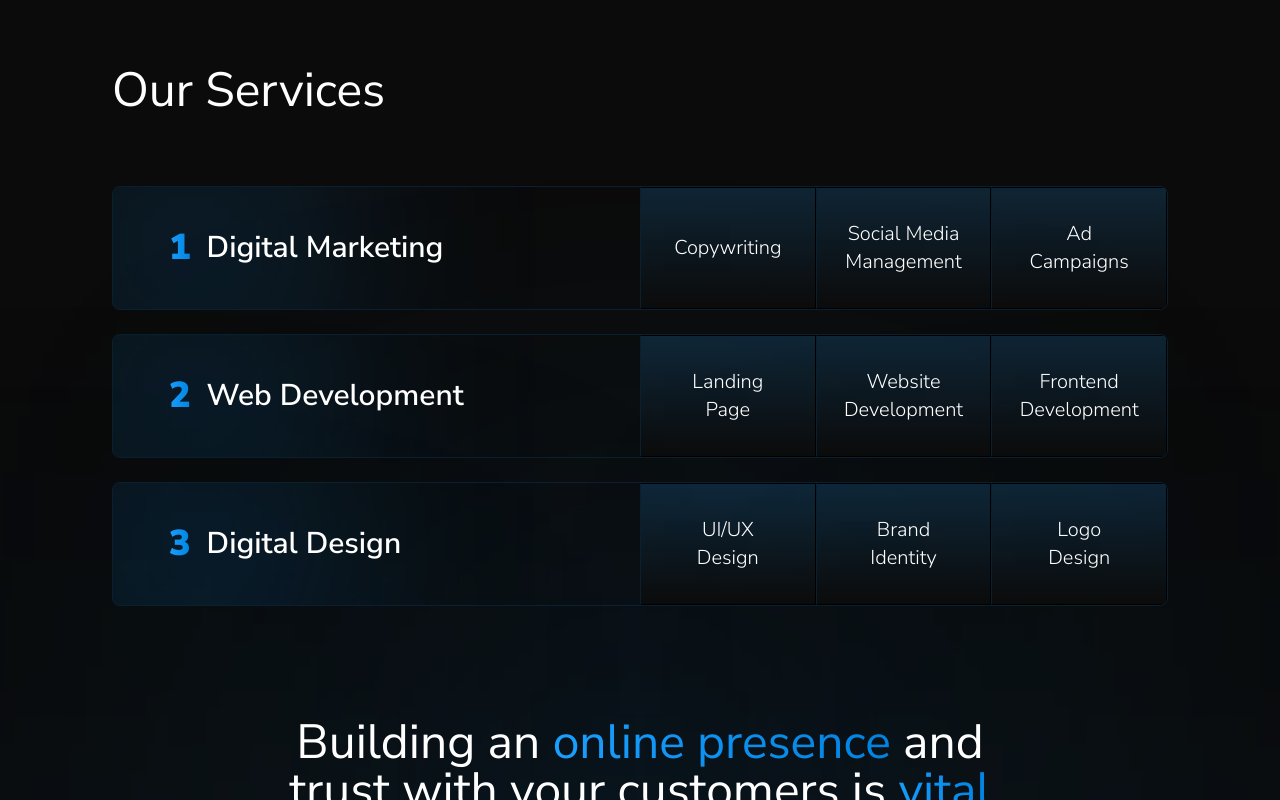
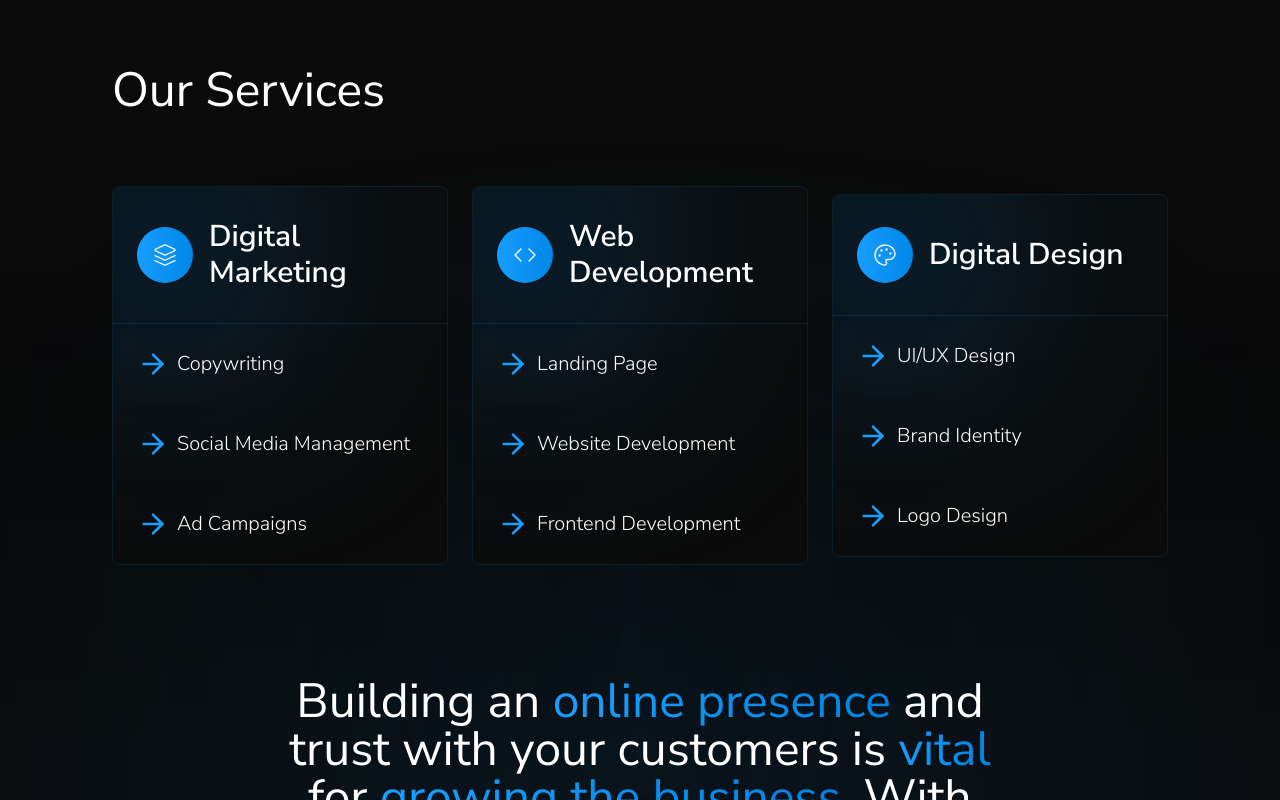
Before and after one commit to zrvnarmarin/BitLyte-Studios-Website, a Next.js app: page / in a window 1280 px wide. Shown: the part 1400-2200 px from the top of the page. Built offline with nearby package versions, Linux system fonts and the light colour scheme.

Commit message:
redesigned ServicesSection and OurProcessessSection from Home page route;

```diff
--- a/app/(home-sections)/ServicesSection.tsx
+++ b/app/(home-sections)/ServicesSection.tsx
@@ -13,13 +13,14 @@ export default function ServicesSection() {
       </h2>
 
       {/* Service categories cards */}
-      <div className="relative w-full flex flex-col items-center gap-6 pt-4 sm:pt-8 md:pt-12">
+      <div className="relative w-full grid gric-cols-1 lg:grid-cols-3 items-center gap-6 pt-4 sm:pt-8 md:pt-12">
         {serviceCategoriesData.map((serviceCategory) => (
           <ServiceCategoryCard
             key={serviceCategory.id}
             id={serviceCategory.id}
             title={serviceCategory.title}
             services={serviceCategory.services}
+            icon={serviceCategory.icon}
           />
         ))}
       </div>
@@ -31,23 +32,26 @@ export const ServiceCategoryCard = ({
   id,
   title,
   services,
+  icon,
 }: ServiceCardType) => {
   return (
-    <div className="group relative overflow-hidden w-full grid grid-cols-1 xl:grid-cols-2 justify-between rounded-lg border-[0.5px] border-[#0a2030] z-20">
+    <div className="group relative overflow-hidden w-full grid grid-cols-1 xl:grid-cols- bg-[#0b0b0b] justify-between rounded-lg border-[0.5px] border-[#0a2030] hover:shadow-[0_0_15px_0_rgba(10,32,78,1)] z-20">
       {/* Blur background */}
       {/* <div className="w-48 h-48 absolute left-0 bg-gradient-to-r from-[#1A9FFF] to-[#0086E6] z-10 blur-[230px] pointer-events-none"></div> */}
+      <div className="w-40 h-40 xl:w-28 xl:h-28 absolute top-0 bg-gradient-to-r from-[#1A9FFF] to-[#0086E6] z-10 blur-[130px] pointer-events-none"></div>
 
       <div
-        className={`overflow-hidden relative w-full flex flex-col items-center justify-center p-6 py-8`}
+        className={`overflow-hidden relative w-full flex flex-col items-center justify-center p-6 py-8 border-b-[0.5px] border-[#0a2030]`}
       >
-        <div className="relative flex flex-row items-center justify-start w-full">
-          <div className="w-40 h-40 xl:w-28 xl:h-28 absolute left-0 bg-gradient-to-r from-[#1A9FFF] to-[#0086E6] z-10 blur-[130px] pointer-events-none"></div>
-          <div className="hidden md:block md:w-40 md:h-40 xl:hidden  absolute right-0 bg-gradient-to-r from-[#1A9FFF] to-[#0086E6] z-10 blur-[130px] pointer-events-none"></div>
-
-          <h3 className="w-full flex sm:flex-row items-center justify-center xl:justify-start xl:pl-8 gap-3 sm:gap-4 z-20 text-center">
-            <span className="custom-text font-black text-3xl xs:text-4xl z-20">
+        <div className="relative flex flex-row items-center justify-start gap-4 w-full">
+          {/* <div className="hidden md:block md:w-40 md:h-40 xl:hidden  absolute right-0 bg-gradient-to-r from-[#1A9FFF] to-[#0086E6] z-10 blur-[130px] pointer-events-none"></div> */}
+          <span className="p-4 rounded-full bg-gradient-to-r from-[#1A9FFF] to-[#0086E6]">
+            {icon()}
+          </span>
+          <h3 className="w-full flex sm:flex-row items-center justify-start gap-3 sm:gap-4 z-20 text-start">
+            {/* <span className="custom-text font-black text-3xl xs:text-4xl z-20">
               {id}
-            </span>
+            </span> */}
             <span className="text-[#ffffff] font-semibold text-3xl sm:text-[28px] md:text-3xl leading-tight">
               {title}
             </span>
@@ -57,7 +61,7 @@ export const ServiceCategoryCard = ({
       </div>
 
       {/* Category services */}
-      <div className="flex flex-col md:flex-row items-center justify-center">
+      <div className="flex flex-col items-center justify-center">
         {services.map((service: string) => (
           <Link
             key={service}
@@ -65,15 +69,13 @@ export const ServiceCategoryCard = ({
               .trim()
               .replace(/[\s\/]+/g, "-")
               .toLowerCase()}`}
-            className="group h-full w-full flex items-center justify-center gap-6 relative overflow-hidden border-[0.5px] border-l-[#0a2030] md:bg-gradient-to-t from-[#0b0b0b] to-[#27a5ff2b] duration-200"
+            className="group h-full w-full flex items-start justify-start gap-2 relative overflow-hidden duration-200" // md:bg-gradient-to-t from-[#0b0b0b] to-[#27a5ff2b]
           >
             {/* Blur background */}
             <div className="w-32 h-32 md:w-20 md:h-20 xl:w-28 xl:h-2 absolute left-0 right-0 bg-gradient-to-r from-[#1A9FFF] to-[#0086E6] z-10 blur-[230px]"></div>
-            <div className="h-full hover:bg-[#e3e3e3] hover:text-[#000000] duration-300 flex gap-6 items-center justify-between md:justify-center w-full text-[#ffffff] font-light hover:font-normal text-xl text-center z-20 px-8 py-6 lg:py-8">
+            <div className=" hover:bg-[#e3e3e3] hover:text-[#000000] duration-300 flex gap-2 items-center justify-between md:justify-start w-full text-[#ffffff] font-light hover:font-normal text-xl text-center z-20 px-6 py-6 lg:py-6">
+              <ArrowRightIcon />
               <span className="text-start md:text-center">{service}</span>
-              <span className="md:hidden">
-                <RightArrow width={20} height={20} />
-              </span>
             </div>
           </Link>
         ))}
@@ -86,21 +88,89 @@ export type ServiceCardType = {
   id: number;
   title: string;
   services: string[];
+  icon: () => React.JSX.Element;
+};
+
+const CodeIcon = () => {
+  return (
+    <svg
+      width="24"
+      height="24"
+      viewBox="0 0 24 24"
+      fill="none"
+      color="#ffffff"
+      stroke="currentColor"
+      strokeWidth="1.5"
+      strokeLinecap="round"
+      strokeLinejoin="round"
+      // className="lucide lucide-code w-8 h-8 text-white"
+    >
+      <polyline points="16 18 22 12 16 6"></polyline>
+      <polyline points="8 6 2 12 8 18"></polyline>
+    </svg>
+  );
+};
+
+const PaletteIcon = () => {
+  return (
+    <svg
+      width="24"
+      height="24"
+      viewBox="0 0 24 24"
+      fill="none"
+      color="#ffffff"
+      stroke="currentColor"
+      strokeWidth="1.5"
+      strokeLinecap="round"
+      strokeLinejoin="round"
+      // className="lucide lucide-palette w-8 h-8 text-white"
+    >
+      <circle cx="13.5" cy="6.5" r="0.5" fill="currentColor" />
+      <circle cx="17.5" cy="10.5" r="0.5" fill="currentColor" />
+      <circle cx="8.5" cy="7.5" r="0.5" fill="currentColor" />
+      <circle cx="6.5" cy="12.5" r="0.5" fill="currentColor" />
+      <path d="M12 2C6.5 2 2 6.5 2 12s4.5 10 10 10c.926 0 1.648-.746 1.648-1.688 0-.437-.18-.835-.437-1.125-.29-.289-.438-.652-.438-1.125a1.64 1.64 0 0 1 1.668-1.668h1.996c3.051 0 5.555-2.503 5.555-5.554C21.965 6.012 17.461 2 12 2z"></path>
+    </svg>
+  );
+};
+
+const LayersIcon = () => {
+  return (
+    <svg
+      width="24"
+      height="24"
+      viewBox="0 0 24 24"
+      fill="none"
+      stroke="currentColor"
+      strokeWidth="1.5"
+      color="#ffffff"
+      strokeLinecap="round"
+      strokeLinejoin="round"
+      // className="lucide lucide-layers w-8 h-8 text-white"
+    >
+      <path d="m12.83 2.18a2 2 0 0 0-1.66 0L2.6 6.08a1 1 0 0 0 0 1.83l8.58 3.91a2 2 0 0 0 1.66 0l8.58-3.9a1 1 0 0 0 0-1.83Z"></path>
+      <path d="m22 17.65-9.17 4.16a2 2 0 0 1-1.66 0L2 17.65"></path>
+      <path d="m22 12.65-9.17 4.16a2 2 0 0 1-1.66 0L2 12.65"></path>
+    </svg>
+  );
 };
 
 export const serviceCategoriesData: ServiceCardType[] = [
   {
     id: 1,
     title: "Digital Marketing",
+    icon: LayersIcon,
     services: ["Copywriting", "Social Media Management", "Ad Campaigns"],
   },
   {
     id: 2,
+    icon: CodeIcon,
     title: "Web Development",
     services: ["Landing Page", "Website Development", "Frontend Development"],
   },
   {
     id: 3,
+    icon: PaletteIcon,
     title: "Digital Design",
     services: ["UI/UX Design", "Brand Identity", "Logo Design"],
   },
@@ -148,3 +218,23 @@ export const RightArrow = ({
     </g>
   </svg>
 );
+
+const ArrowRightIcon = () => {
+  return (
+    <svg
+      xmlns="http://www.w3.org/2000/svg"
+      width="32"
+      height="32"
+      viewBox="0 0 24 24"
+      fill="none"
+      stroke="currentColor"
+      strokeWidth="2"
+      strokeLinecap="round"
+      strokeLinejoin="round"
+      className="lucide lucide-arrow-right text-[#1A9FFF]"
+    >
+      <path d="M5 12h14"></path>
+      <path d="m12 5 7 7-7 7"></path>
+    </svg>
+  );
+};
--- a/app/services/(services-sections)/OurProcessessSection.tsx
+++ b/app/services/(services-sections)/OurProcessessSection.tsx
@@ -37,10 +37,11 @@ export const ProcessStepCard = ({
       className={`relative overflow-hidden flex flex-col px-6 py-6 rounded-lg border-[0.5px] border-[#0a2030]`}
     >
       {/* Blur background */}
-      <div className="w-32 h-32 absolute bottom-0 top-0 bg-gradient-to-r from-[#1A9FFF] to-[#0086E6] z-10 blur-[130px] pointer-events-none"></div>
+      <div className="w-32 h-32 absolute top-0 bg-gradient-to-r from-[#1A9FFF] to-[#0086E6] z-10 blur-[130px] pointer-events-none"></div>
+      <div className="w-16 h-16 absolute bottom-0 bg-gradient-to-r from-[#1A9FFF] to-[#0086E6] z-10 blur-[130px] pointer-events-none"></div>
 
       <div className="w-full flex flex-col items-start justify-start lg:justify-start gap-2 z-20">
-        <span className="custom-text font-black text-4xl z-20">{id}</span>
+        <span className="custom-text font-black text-7xl z-20">{id}.</span>
         <span className="text-[#ffffff] font-semibold text-3xl text-start md:text-start x z-20">
           {title}
         </span>
```
